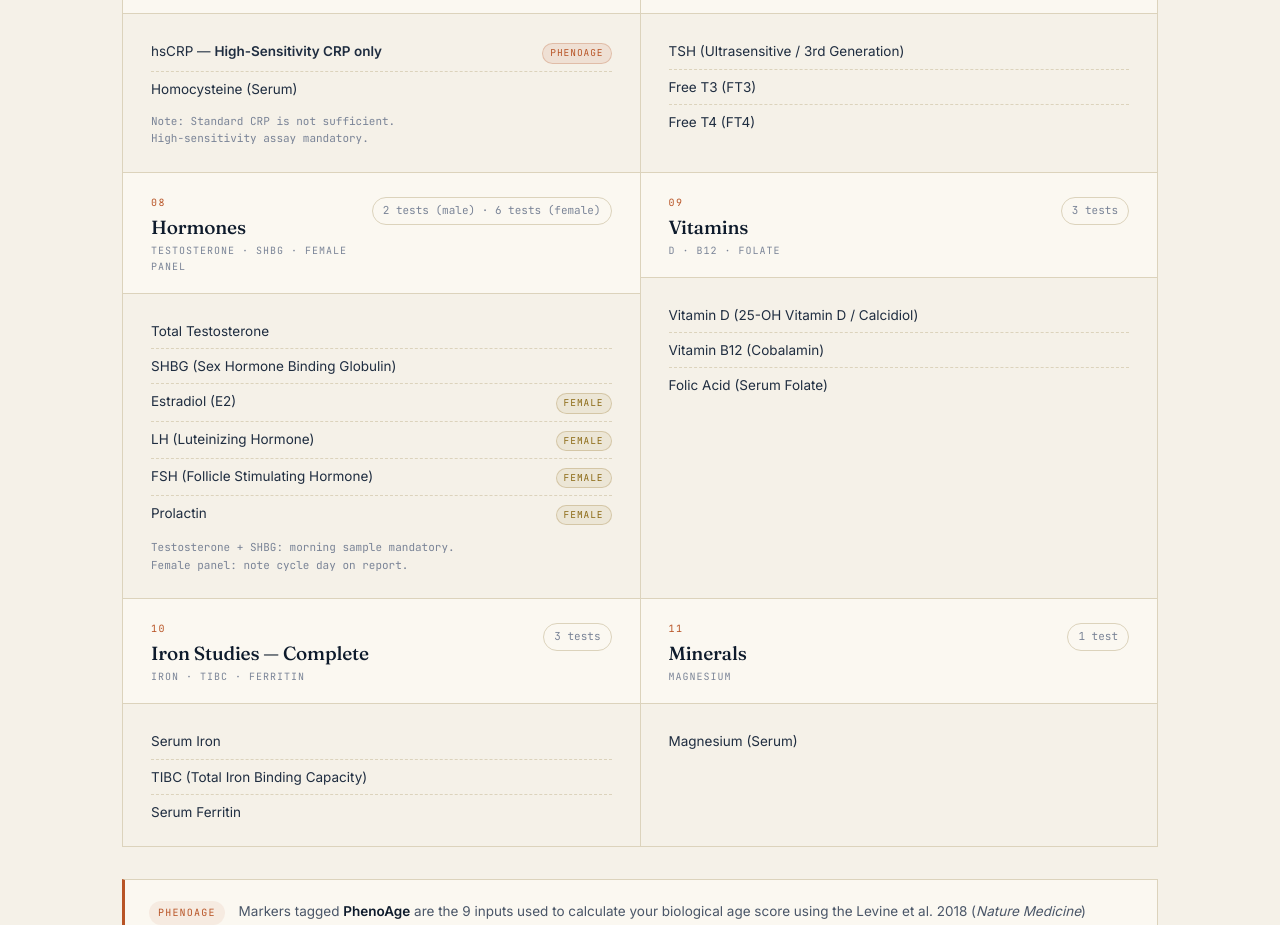
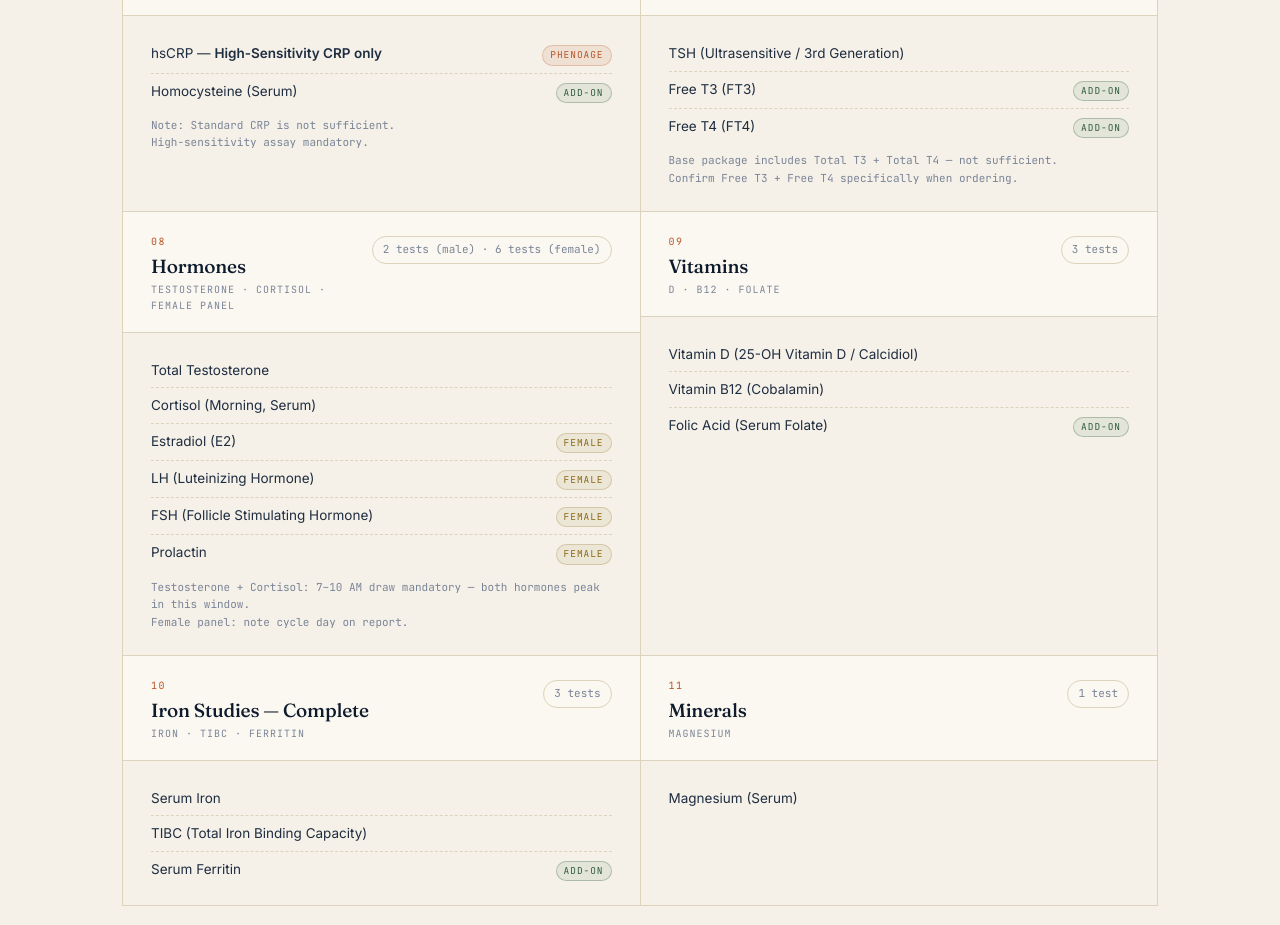
Before and after one commit to Adityahulk/Longevity, a plain HTML site: page blood-test.html in a window 1280 px wide. Shown: the part 1875-2800 px from the top of the page. Drawn offline with Linux system fonts and the light colour scheme.

Commit message:
fixing blood test

```diff
--- a/blood-test.html
+++ b/blood-test.html
@@ -181,6 +181,11 @@ body {
   color: var(--gold, #8B6914);
   border: 0.5px solid rgba(139, 105, 20, 0.25);
 }
+.tag-addon {
+  background: rgba(47, 93, 60, 0.08);
+  color: var(--leaf);
+  border: 0.5px solid rgba(47, 93, 60, 0.3);
+}
 
 /* ── PHENOAGE NOTE ── */
 .phenoage-note {
@@ -313,8 +318,7 @@ body {
     <div class="hero-eyebrow">Biomarker Panel</div>
     <h1>The complete blood panel.<br><em>Every marker. One draw.</em></h1>
     <p class="hero-sub">
-      Every test Tessera runs — organized by category, with collection instructions.
-      Share this directly with any NABL-accredited lab for pricing.
+      Every test Tessera runs — organized by category. <span style="color:var(--leaf);font-weight:500;">Green · Add-on</span> tests are not in the Orange Health ₹4,999 base and must be ordered separately.
     </p>
     <div class="hero-stats">
       <div class="hero-stat">
@@ -404,11 +408,11 @@ body {
       <div class="cat-body">
         <ul class="marker-list">
           <li><span class="marker-name">Total Cholesterol</span></li>
-          <li><span class="marker-name">LDL Cholesterol (Direct)</span></li>
+          <li><span class="marker-name">LDL Cholesterol (Calculated)</span></li>
           <li><span class="marker-name">HDL Cholesterol</span></li>
           <li><span class="marker-name">Triglycerides</span></li>
           <li><span class="marker-name">ApoB (Apolipoprotein B)</span></li>
-          <li><span class="marker-name">Lp(a) — Lipoprotein(a)</span></li>
+          <li><span class="marker-name">Lp(a) — Lipoprotein(a)</span> <span class="marker-tag tag-addon">Add-on</span></li>
         </ul>
       </div>
     </div>
@@ -476,7 +480,7 @@ body {
             <span class="marker-name">hsCRP — <strong>High-Sensitivity CRP only</strong></span>
             <span class="marker-tag tag-phenoage">PhenoAge</span>
           </li>
-          <li><span class="marker-name">Homocysteine (Serum)</span></li>
+          <li><span class="marker-name">Homocysteine (Serum)</span> <span class="marker-tag tag-addon">Add-on</span></li>
         </ul>
         <p style="margin-top: 14px; font-family: var(--mono); font-size: 11px; color: var(--ink-fade); line-height: 1.6;">
           Note: Standard CRP is not sufficient.<br>High-sensitivity assay mandatory.
@@ -497,9 +501,12 @@ body {
       <div class="cat-body">
         <ul class="marker-list">
           <li><span class="marker-name">TSH (Ultrasensitive / 3rd Generation)</span></li>
-          <li><span class="marker-name">Free T3 (FT3)</span></li>
-          <li><span class="marker-name">Free T4 (FT4)</span></li>
+          <li><span class="marker-name">Free T3 (FT3)</span> <span class="marker-tag tag-addon">Add-on</span></li>
+          <li><span class="marker-name">Free T4 (FT4)</span> <span class="marker-tag tag-addon">Add-on</span></li>
         </ul>
+        <p style="margin-top: 14px; font-family: var(--mono); font-size: 11px; color: var(--ink-fade); line-height: 1.6;">
+          Base package includes Total T3 + Total T4 — not sufficient.<br>Confirm Free T3 + Free T4 specifically when ordering.
+        </p>
       </div>
     </div>
 
@@ -509,14 +516,14 @@ body {
         <div>
           <span class="cat-num">08</span>
           <div class="cat-name">Hormones</div>
-          <div class="cat-label">Testosterone · SHBG · Female Panel</div>
+          <div class="cat-label">Testosterone · Cortisol · Female Panel</div>
         </div>
         <span class="cat-count">2 tests (male) · 6 tests (female)</span>
       </div>
       <div class="cat-body">
         <ul class="marker-list">
           <li><span class="marker-name">Total Testosterone</span></li>
-          <li><span class="marker-name">SHBG (Sex Hormone Binding Globulin)</span></li>
+          <li><span class="marker-name">Cortisol (Morning, Serum)</span></li>
           <li>
             <span class="marker-name">Estradiol (E2)</span>
             <span class="marker-tag tag-female">Female</span>
@@ -535,7 +542,7 @@ body {
           </li>
         </ul>
         <p style="margin-top: 14px; font-family: var(--mono); font-size: 11px; color: var(--ink-fade); line-height: 1.6;">
-          Testosterone + SHBG: morning sample mandatory.<br>
+          Testosterone + Cortisol: 7–10 AM draw mandatory — both hormones peak in this window.<br>
           Female panel: note cycle day on report.
         </p>
       </div>
@@ -555,7 +562,7 @@ body {
         <ul class="marker-list">
           <li><span class="marker-name">Vitamin D (25-OH Vitamin D / Calcidiol)</span></li>
           <li><span class="marker-name">Vitamin B12 (Cobalamin)</span></li>
-          <li><span class="marker-name">Folic Acid (Serum Folate)</span></li>
+          <li><span class="marker-name">Folic Acid (Serum Folate)</span> <span class="marker-tag tag-addon">Add-on</span></li>
         </ul>
       </div>
     </div>
@@ -574,7 +581,7 @@ body {
         <ul class="marker-list">
           <li><span class="marker-name">Serum Iron</span></li>
           <li><span class="marker-name">TIBC (Total Iron Binding Capacity)</span></li>
-          <li><span class="marker-name">Serum Ferritin</span></li>
+          <li><span class="marker-name">Serum Ferritin</span> <span class="marker-tag tag-addon">Add-on</span></li>
         </ul>
       </div>
     </div>
```
